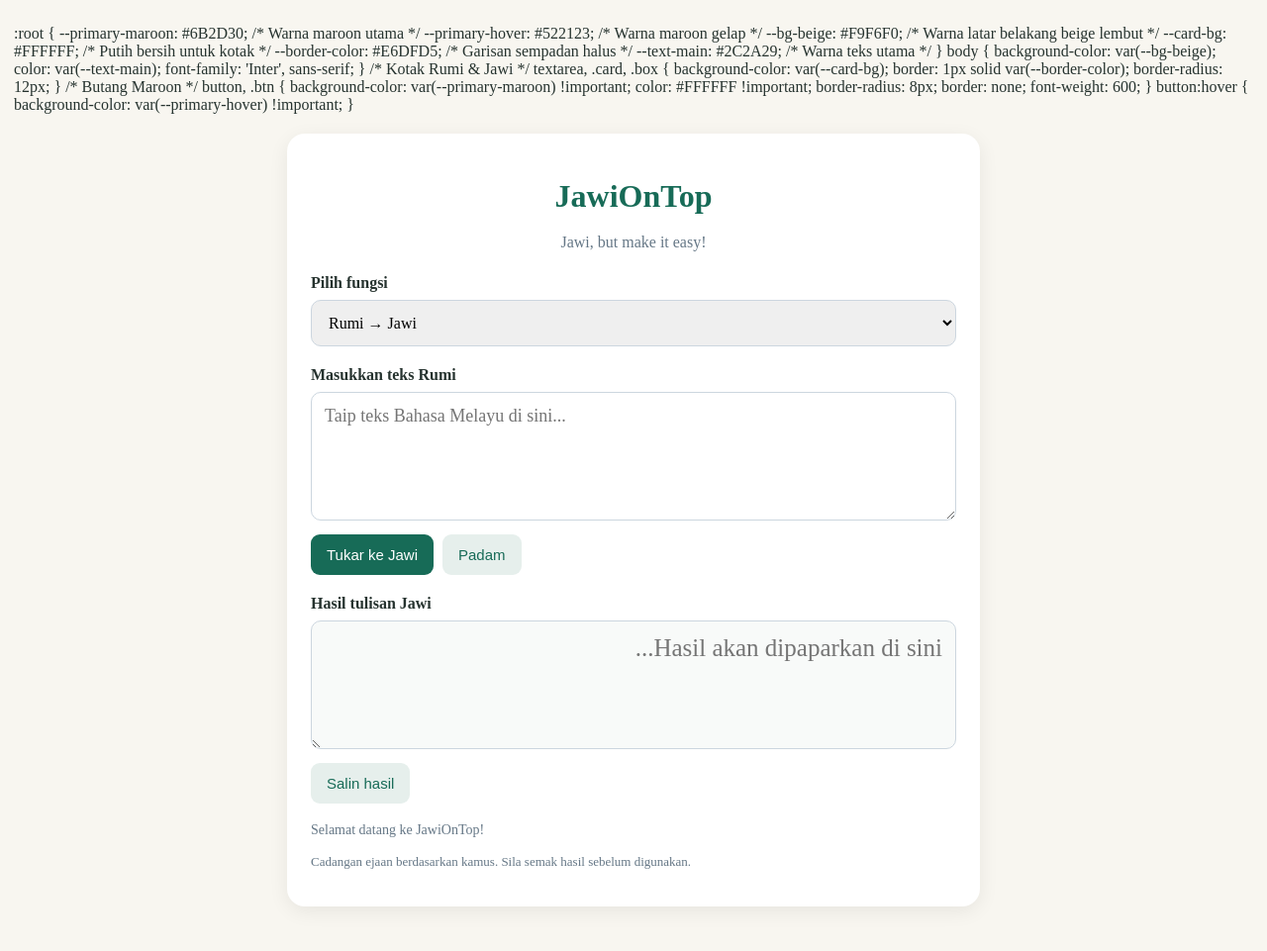
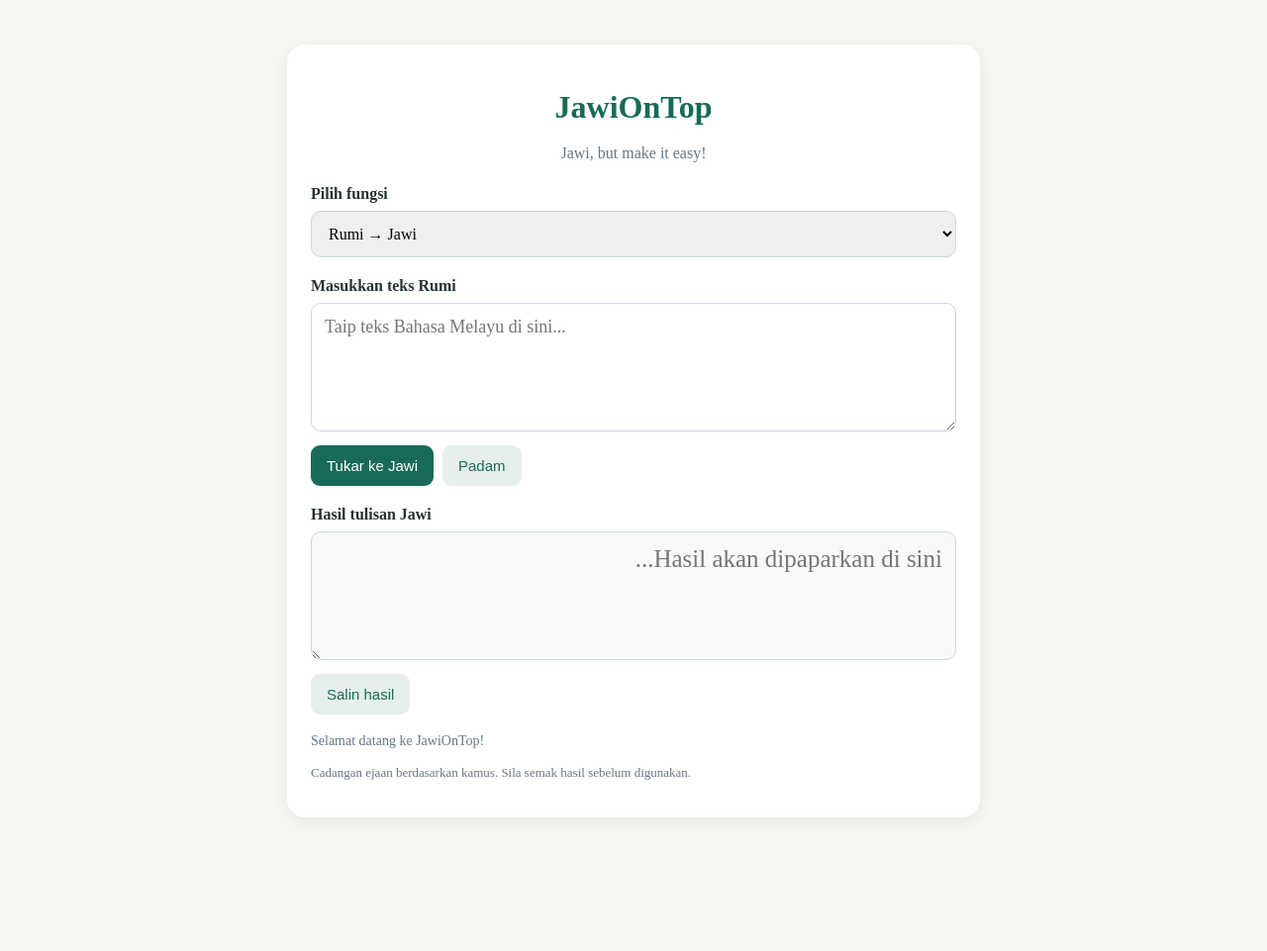
Before and after one commit to hassyabasirah/JawiOnTop, a Flask app: page / in a window 1280 px wide. Shown: the whole page at 99% size. After the commit the page ends 826 px from the top, so only its background shows below. Run offline with Flask 3, Linux system fonts and the light colour scheme.

Commit message:
Update index.html

```diff
--- a/templates/index.html
+++ b/templates/index.html
@@ -118,40 +118,9 @@ button:disabled {
     button { margin-right: 3px; }
 }
 </style>
-    :root {
-    --primary-maroon: #6B2D30;      /* Warna maroon utama */
-    --primary-hover: #522123;       /* Warna maroon gelap */
-    --bg-beige: #F9F6F0;            /* Warna latar belakang beige lembut */
-    --card-bg: #FFFFFF;             /* Putih bersih untuk kotak */
-    --border-color: #E6DFD5;        /* Garisan sempadan halus */
-    --text-main: #2C2A29;           /* Warna teks utama */
-  }
-body {
-    background-color: var(--bg-beige);
-    color: var(--text-main);
-    font-family: 'Inter', sans-serif;
-  }
+</head>
 
-  /* Kotak Rumi & Jawi */
-  textarea, .card, .box {
-    background-color: var(--card-bg);
-    border: 1px solid var(--border-color);
-    border-radius: 12px;
-  }
-
-  /* Butang Maroon */
-  button, .btn {
-    background-color: var(--primary-maroon) !important;
-    color: #FFFFFF !important;
-    border-radius: 8px;
-    border: none;
-    font-weight: 600;
-  }
-
-  button:hover {
-    background-color: var(--primary-hover) !important;
-  }
-</style>
+<body>
 <main class="container">
     <h1>JawiOnTop</h1>
     <p class="subtitle">
```
